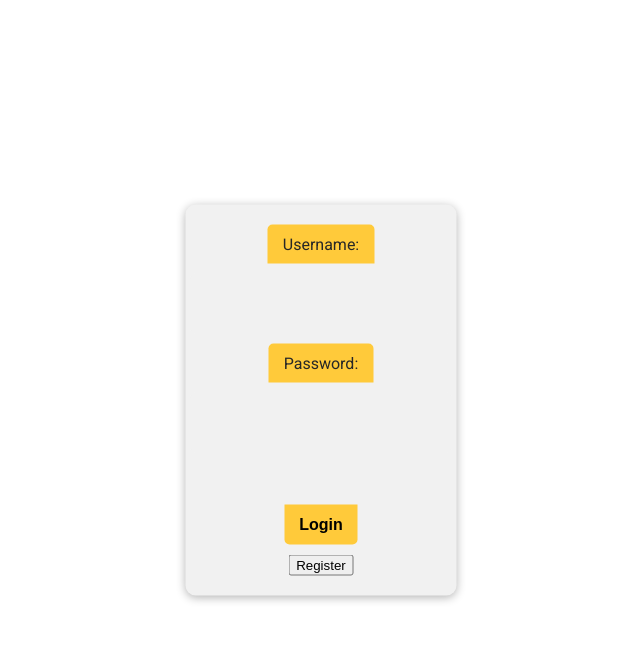
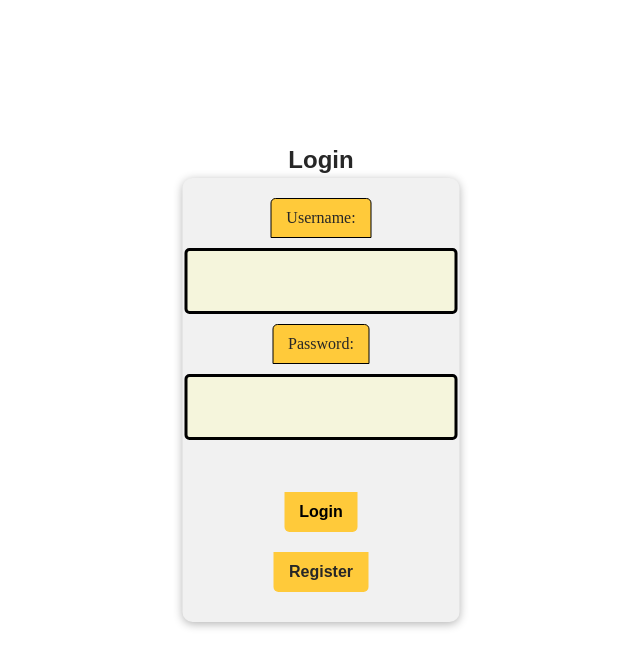
Before and after one commit to CupKido/FullstackPart6, a React (Vite) app in the folder client/: page /Login in a window 1280 px wide. Shown: the top 666 px of the page, without its empty margins (319-959 px from the left). Built offline with nearby package versions, Linux system fonts and the light colour scheme.

Commit message:
fixed register

```diff
--- a/client/src/Components/Login/Login.jsx
+++ b/client/src/Components/Login/Login.jsx
@@ -68,6 +68,8 @@ const Login = ({onLogIn, isLoggedIn}) => {
   };
 
   return (
+      <main>
+        <h1>Login</h1>
     <div className="login-container">
       <form className="login-form" onSubmit={handleLogin}>
         <label className="login-label" htmlFor="username">Username:</label>
@@ -87,10 +89,11 @@ const Login = ({onLogIn, isLoggedIn}) => {
           onChange={(e) => setPassword(e.target.value)}
         />
         <p className='login-error'>{loginError}</p>
-        <button className="login-button" type="submit">Login</button>
-        <button type="button" onClick={handleSubmitRegister} >Register</button>
+        <button className="submit-button" type="submit">Login</button>
+        <button className="submit-button" type="button" onClick={handleSubmitRegister} >Register</button>
       </form>
     </div>
+      </main>
   );
 };
 
--- a/client/src/Components/Register/Register.jsx
+++ b/client/src/Components/Register/Register.jsx
@@ -102,8 +102,8 @@ return (
                         onChange={(event) => setphone(event.target.value)}
                     />
                 </div>
-                <button type="button" onClick={handleSubmitRegister} >Register</button>
-                <button type="button" onClick={handleSubmitLogin} >Login</button>
+                <button className="submit-button" type="button" onClick={handleSubmitRegister} >Register</button>
+                <button className="submit-button" type="button" onClick={handleSubmitLogin} >Login</button>
 
             </form>
         </main>
--- a/client/src/Components/posts/Post.jsx
+++ b/client/src/Components/posts/Post.jsx
@@ -3,6 +3,7 @@ import Comment from './Comment';
 import { Link } from "react-router-dom";
 import ApiContext from "../../ApiContext";
 import { useUser } from "../../UserContext";
+import '../../styles/posts.css';
 function Post({post}){
     const [extend, setExtend] = useState(false);
     const [showComments, setShowComments] = useState(false);
--- a/client/src/Components/posts/Posts.jsx
+++ b/client/src/Components/posts/Posts.jsx
@@ -3,6 +3,7 @@ import { Link, useParams } from 'react-router-dom';
 import Post from './Post';
 import { useUser } from '../../UserContext';
 import ApiContext from '../../ApiContext';
+import '../../styles/posts.css';
 function Posts() {
   const [title, setTitle] = useState('');
   const [body, setBody] = useState('');
--- a/client/src/styles/Login.css
+++ b/client/src/styles/Login.css
@@ -51,11 +51,10 @@
 }
 
 /* Style the login button */
-button[type="submit"],
-button[type="register"] {
+.submit-button {
     background-color: #ffca3a;
     color: #272727;
-    /*border: black;*/
+    border: black;
     border-radius: 5px;
     padding: 10px 15px;
     margin: 10px 0;
@@ -66,8 +65,7 @@ button[type="register"] {
     font-weight: bold;
 }
 
-button[type="submit"]:hover,
-button[type="register"]:hover {
+.submit-button:hover {
     background-color: #ffdb6a;
 }
 
@@ -87,8 +85,7 @@ label[for="password"] {
 }
 
 /* Adjust the height of the submit button */
-.login-form button[type="submit"],
-.login-form button[type="register"] {
+.submit-button {
     height: 40px;
     background-color: #ffca3a;
     color: #272727;
@@ -96,3 +93,20 @@ label[for="password"] {
     font-weight: bold;
     border-radius: 0 0 5px 5px;
 }
+h1 {
+    top: 20%;
+    left: 50%;
+    position: fixed;
+    font-family: "Montserrat", sans-serif;
+    font-weight: bold;
+    font-size: 24px;
+    margin: 0;
+    color: #272727;
+    transform: translate(-50%, -50%);
+    display: flex;
+    flex-direction: column;
+    align-items: center;
+    justify-content: center;
+    padding: 20px;
+
+}
--- a/client/src/styles/Register.css
+++ b/client/src/styles/Register.css
@@ -87,9 +87,9 @@ button[type="submit"]:hover {
     width: 100%;
     padding: 10px 15px;
     margin: 10px;
-    border: none;
+    border: black 3px solid;
     border-radius: 5px;
-    background-color: #f1f1f1;
+    background-color: beige;
     font-family: "Montserrat", sans-serif;
     font-size: 14px;
 }
@@ -102,6 +102,7 @@ label[for="firstname"],
 label[for="lastname"],
 label[for="phone"]
 {
+    border: black 1px solid;
     background-color: #ffca3a;
     color: #272727;
     padding: 10px 15px;
@@ -118,3 +119,21 @@ label[for="phone"]
     font-weight: bold;
     border-radius: 0 0 5px 5px;
 }
+
+h1{
+    top: 20%;
+    left: 50%;
+    position: fixed;
+    font-family: "Montserrat", sans-serif;
+    font-weight: bold;
+    font-size: 24px;
+    margin: 0;
+    color: #272727;
+    transform: translate(-50%, -50%);
+    display: flex;
+    flex-direction: column;
+    align-items: center;
+    justify-content: center;
+    padding: 20px;
+
+}
--- a/client/src/styles/Todos.css
+++ b/client/src/styles/Todos.css
@@ -1,23 +1,12 @@
 @import url('https://fonts.googleapis.com/css2?family=Roboto:wght@300;400;500&display=swap');
 
 /* Styles for Todos component */
-
-body {
-  display: flex;
-  justify-content: center;
-  align-items: center;
-  height: 100vh;
-  font-family: 'Roboto', sans-serif;
-}
-
-.login-container {
+.todo-container {
   display: flex;
   flex-direction: column;
   align-items: center;
+  margin-bottom: 20px;
 }
-
-/* Rest of your existing CSS styles */
-
 
 .todo-label {
   font-size: 18px;
--- /dev/null
+++ b/client/src/styles/posts.css
@@ -0,0 +1,39 @@
+.container {
+    max-width: 600px;
+    margin: 0 auto;
+    padding: 20px;
+}
+
+.input-field {
+    margin-bottom: 10px;
+}
+
+.input-field input {
+    width: 100%;
+    padding: 10px;
+    border: 1px solid #ccc;
+    border-radius: 5px;
+}
+
+.button {
+    background-color: #ffca3a;
+    color: #272727;
+    border: none;
+    border-radius: 5px;
+    padding: 10px 15px;
+    font-size: 16px;
+    cursor: pointer;
+}
+
+.button:hover {
+    background-color: #ffdb6a;
+}
+
+.post-container {
+    margin-top: 20px;
+}
+
+.post-container hr {
+    height: 5px;
+    background-color: black;
+}
```
Also changed, not shown: client/src/styles/post.css (added, +39 -0 lines).
